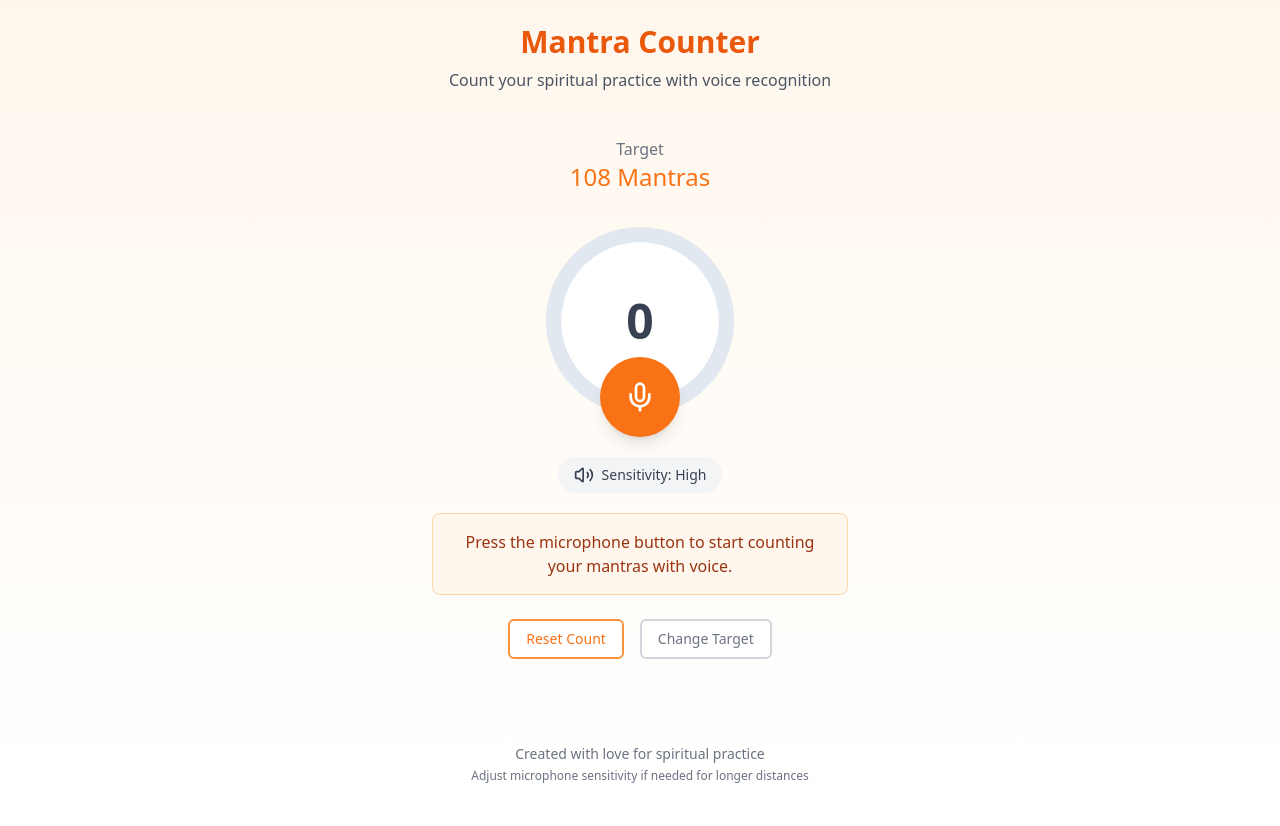
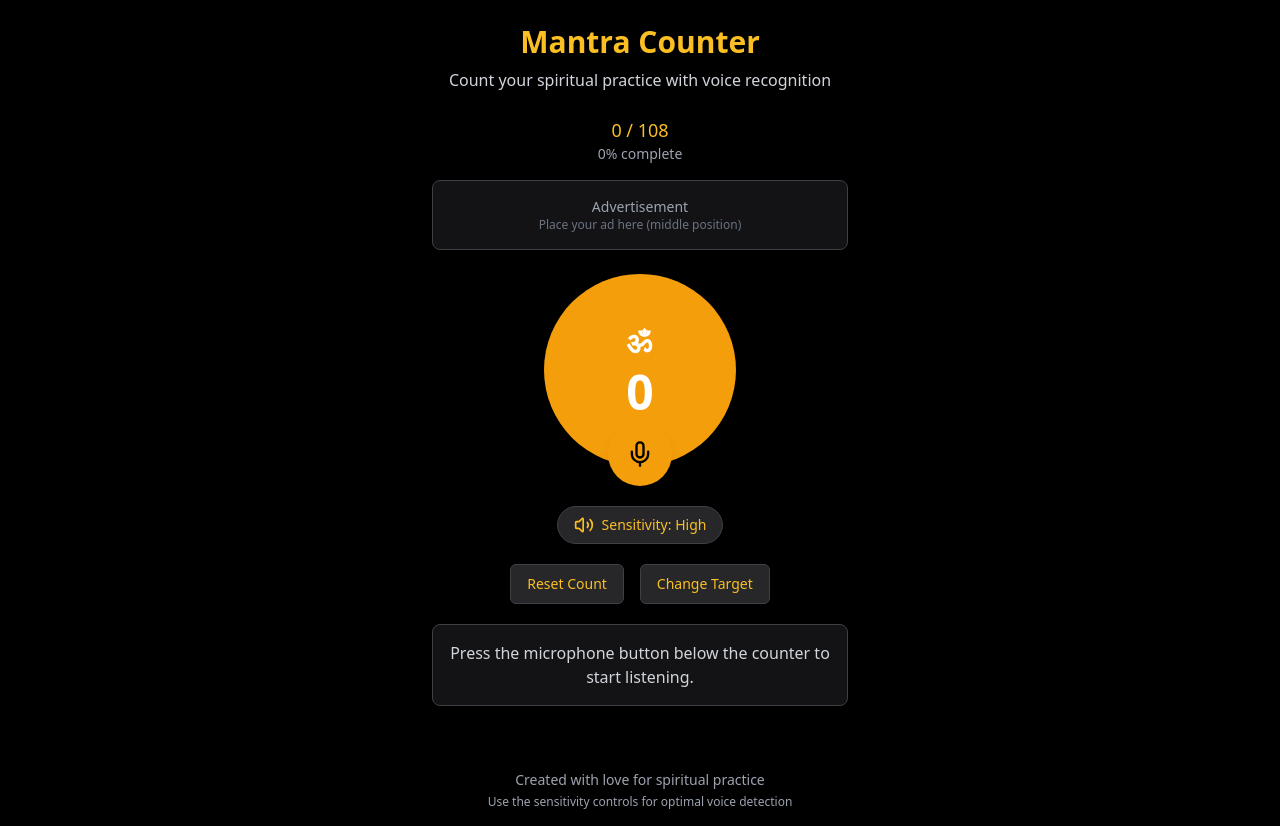
Before and after one commit to StartUpFoundee/audio-mantra-tracker, a React (Vite) app: page / in a window 1280 px wide. Both pictures are taken after a click on the button "108". Before the commit the page ends 800 px from the top, so only its background shows below. Built offline with nearby package versions, Linux system fonts and the light colour scheme.

Commit message:
Refactor UI to match the provided image
The UI was updated to match the provided image, while maintaining the existing voice functionality and sensitivity settings. Added visual indicators for listening status.

```diff
--- a/src/components/MantraCounter.tsx
+++ b/src/components/MantraCounter.tsx
@@ -4,7 +4,7 @@ import { Button } from "@/components/ui/button";
 import { SpeechDetection } from "@/utils/speechDetection";
 import TargetSelector from "@/components/TargetSelector";
 import CompletionAlert from "@/components/CompletionAlert";
-import { Plus, Mic, MicOff, Volume, Volume2, VolumeOff } from "lucide-react";
+import { Mic, MicOff, Volume, Volume2 } from "lucide-react";
 import { toast } from "@/components/ui/sonner";
 
 const MantraCounter: React.FC = () => {
@@ -42,7 +42,6 @@ const MantraCounter: React.FC = () => {
   const requestMicPermission = async () => {
     try {
       const stream = await navigator.mediaDevices.getUserMedia({ audio: true });
-      // Stop tracks immediately after permission granted
       stream.getTracks().forEach(track => track.stop());
       setMicPermission(true);
       toast.success("Microphone access granted");
@@ -61,7 +60,6 @@ const MantraCounter: React.FC = () => {
       if (!granted) return;
     }
 
-    // Set minDecibels based on sensitivity level
     const minDecibelsSettings = [-50, -60, -70]; // low, medium, high
 
     if (!speechDetection.current) {
@@ -73,13 +71,13 @@ const MantraCounter: React.FC = () => {
         },
         onSpeechEnded: () => {
           if (speechDetected.current) {
-            // If we had speech and now it ended with a pause of at least 0.8 second
             const now = Date.now();
             if (now - lastSpeechTime.current > 800) {
               setCurrentCount(count => {
                 const newCount = count + 1;
                 toast.success(`Mantra counted: ${newCount}`, {
                   duration: 1000,
+                  style: { background: '#262626', color: '#fcd34d' },
                 });
                 return newCount;
               });
@@ -98,9 +96,13 @@ const MantraCounter: React.FC = () => {
     if (started) {
       setIsListening(true);
       lastSpeechTime.current = Date.now();
-      toast.success(`Listening for mantras (Sensitivity: ${getSensitivityLabel()})`);
+      toast.success(`Listening for mantras (Sensitivity: ${getSensitivityLabel()})`, {
+        style: { background: '#262626', color: '#fcd34d' }
+      });
     } else {
-      toast.error("Failed to start listening. Please try again.");
+      toast.error("Failed to start listening. Please try again.", {
+        style: { background: '#262626', color: '#fcd34d' }
+      });
     }
   };
 
@@ -124,7 +126,9 @@ const MantraCounter: React.FC = () => {
       }, 300);
     }
 
-    toast.info(`Microphone sensitivity: ${getSensitivityLabel()}`);
+    toast.info(`Microphone sensitivity: ${getSensitivityLabel()}`, {
+      style: { background: '#262626', color: '#fcd34d' }
+    });
   };
 
   const stopListening = () => {
@@ -134,7 +138,9 @@ const MantraCounter: React.FC = () => {
     }
     setIsListening(false);
     setAudioLevel(0);
-    toast.info("Stopped listening");
+    toast.info("Stopped listening", {
+      style: { background: '#262626', color: '#fcd34d' }
+    });
   };
 
   const toggleListening = async () => {
@@ -151,7 +157,9 @@ const MantraCounter: React.FC = () => {
     }
     setCurrentCount(0);
     setShowCompletionAlert(false);
-    toast.info("Counter reset");
+    toast.info("Counter reset", {
+      style: { background: '#262626', color: '#fcd34d' }
+    });
   };
 
   const handleReset = () => {
@@ -159,7 +167,6 @@ const MantraCounter: React.FC = () => {
     setTargetCount(null);
   };
 
-  // Calculate progress percentage
   const progressPercentage = targetCount ? (currentCount / targetCount) * 100 : 0;
 
   const getSensitivityIcon = () => {
@@ -168,105 +175,95 @@ const MantraCounter: React.FC = () => {
     return <Volume2 className="w-5 h-5" />;
   };
 
+  if (targetCount === null) {
+    return <TargetSelector onSelectTarget={handleSelectTarget} />;
+  }
+
   return (
     <div className="flex flex-col items-center w-full max-w-md mx-auto px-4">
-      {targetCount === null ? (
-        <TargetSelector onSelectTarget={handleSelectTarget} />
-      ) : (
-        <div className="flex flex-col items-center w-full">
-          <div className="mb-8 text-center">
-            <p className="text-gray-500">Target</p>
-            <h2 className="text-2xl font-medium text-orange-500">{targetCount} Mantras</h2>
+      <div className="mb-4 text-center w-full">
+        <div className="text-amber-400 text-lg">{currentCount} / {targetCount}</div>
+        <div className="text-sm text-gray-400">{Math.round(progressPercentage)}% complete</div>
+      </div>
+
+      {/* Advertisement placeholder as shown in the reference image */}
+      <div className="w-full bg-zinc-800/50 border border-zinc-700 rounded-lg p-4 mb-6">
+        <p className="text-center text-gray-400 text-sm">Advertisement</p>
+        <p className="text-center text-gray-500 text-xs">Place your ad here (middle position)</p>
       </div>
 
       <div className="counter-display relative mb-10">
-            {/* Progress ring */}
-            <svg className="w-48 h-48" viewBox="0 0 100 100">
-              <circle
-                cx="50"
-                cy="50"
-                r="45"
-                fill="white"
-                stroke="#e2e8f0"
-                strokeWidth="8"
-              />
-              <circle
-                cx="50"
-                cy="50"
-                r="45"
-                fill="transparent"
-                stroke="#f97316"
-                strokeWidth="8"
-                strokeDasharray={`${Math.min(progressPercentage, 100) * 2.83} 283`}
-                strokeDashoffset="0"
-                transform="rotate(-90 50 50)"
-              />
-            </svg>
+        {/* Gold circle similar to the reference image */}
+        <div className="relative">
+          <div className="w-48 h-48 rounded-full bg-amber-500 flex items-center justify-center">
+            <div className="text-white text-5xl font-bold">
+              {/* Om symbol and counter */}
+              <div className="text-3xl mb-2">ॐ</div>
+              <div>{currentCount}</div>
+            </div>
+          </div>
 
-            <div className="absolute inset-0 flex flex-col justify-center items-center">
-              <span className="text-5xl font-bold text-gray-700">{currentCount}</span>
+          {/* Listening indicator */}
           {isListening && (
-                <div className={`mt-2 flex items-center text-sm ${audioLevel > 0 ? 'text-orange-500' : 'text-gray-400'}`}>
-                  <div className="flex space-x-1">
+            <div className="absolute bottom-3 left-1/2 transform -translate-x-1/2 flex space-x-1">
               {[...Array(5)].map((_, i) => (
                 <div
                   key={i}
-                        className={`w-1 h-3 rounded-full transition-all ${
-                          audioLevel > i * 20 ? 'bg-orange-500' : 'bg-gray-300'
+                  className={`w-1 rounded-full transition-all ${
+                    audioLevel > i * 20 ? 'bg-white' : 'bg-amber-700'
                   }`}
                   style={{ height: `${Math.min(8 + (i * 3), 20) + (audioLevel > i * 20 ? 4 : 0)}px` }}
                 />
               ))}
-                  </div>
             </div>
           )}
         </div>
 
         <button
           onClick={toggleListening}
-              className={`absolute -bottom-5 left-1/2 transform -translate-x-1/2 flex items-center justify-center w-20 h-20 rounded-full ${
-                isListening ? 'bg-red-500 hover:bg-red-600' : 'bg-orange-500 hover:bg-orange-600'
-              } text-white transition-colors shadow-lg`}
+          className={`absolute -bottom-5 left-1/2 transform -translate-x-1/2 flex items-center justify-center w-16 h-16 rounded-full shadow-lg ${
+            isListening ? 'bg-red-600 hover:bg-red-700' : 'bg-amber-500 hover:bg-amber-600'
+          } text-black transition-colors`}
         >
           {isListening ? (
-                <MicOff className="w-8 h-8" />
+            <MicOff className="w-7 h-7" />
           ) : (
-                <Mic className="w-8 h-8" />
+            <Mic className="w-7 h-7" />
           )}
         </button>
       </div>
 
       <button
         onClick={toggleSensitivity}
-            className="flex items-center justify-center gap-2 mb-3 px-4 py-2 bg-gray-100 hover:bg-gray-200 rounded-full text-sm font-medium text-gray-700 transition-colors"
+        className="flex items-center justify-center gap-2 mb-5 px-4 py-2 bg-zinc-800 hover:bg-zinc-700 border border-zinc-700 rounded-full text-sm font-medium text-amber-400 transition-colors"
       >
         {getSensitivityIcon()}
         <span>Sensitivity: {getSensitivityLabel()}</span>
       </button>
 
-          <div className="mt-2 text-center p-4 bg-orange-50 border border-orange-200 rounded-lg max-w-md w-full">
-            <p className="text-orange-800">
-              {isListening
-                ? `Listening for your mantras. Speak clearly with at least 1 second pause between mantras. Current sensitivity: ${getSensitivityLabel()}.`
-                : "Press the microphone button to start counting your mantras with voice."}
-            </p>
-          </div>
-
-          <div className="flex gap-4 mt-6">
+      <div className="flex gap-4">
         <Button
           variant="outline"
-              className="border-2 border-orange-400 text-orange-500"
+          className="bg-zinc-800 hover:bg-zinc-700 text-amber-400 border border-zinc-700"
           onClick={resetCounter}
         >
           Reset Count
         </Button>
         <Button
           variant="outline"
-              className="border-2 border-gray-300 text-gray-500"
+          className="bg-zinc-800 hover:bg-zinc-700 text-amber-400 border border-zinc-700"
           onClick={handleReset}
         >
           Change Target
         </Button>
+      </div>
+
+      <div className="mt-5 text-center p-4 bg-zinc-800/50 border border-zinc-700 rounded-lg max-w-md w-full">
+        <p className="text-gray-300">
+          {isListening
+            ? `Listening active (${getSensitivityLabel()} sensitivity). Speak clearly with pauses between mantras.`
+            : "Press the microphone button below the counter to start listening."}
+        </p>
       </div>
 
       <CompletionAlert
@@ -275,8 +272,6 @@ const MantraCounter: React.FC = () => {
         onClose={() => setShowCompletionAlert(false)}
       />
     </div>
-      )}
-    </div>
   );
 };
 
--- a/src/pages/Index.tsx
+++ b/src/pages/Index.tsx
@@ -4,19 +4,19 @@ import MantraCounter from "@/components/MantraCounter";
 
 const Index: React.FC = () => {
   return (
-    <div className="min-h-screen flex flex-col bg-gradient-to-b from-orange-50 to-white">
+    <div className="min-h-screen flex flex-col bg-black text-white">
       <header className="py-6 text-center">
-        <h1 className="text-3xl font-bold text-orange-600">Mantra Counter</h1>
-        <p className="text-gray-600 mt-2">Count your spiritual practice with voice recognition</p>
+        <h1 className="text-3xl font-bold text-amber-400">Mantra Counter</h1>
+        <p className="text-gray-300 mt-2">Count your spiritual practice with voice recognition</p>
       </header>
 
       <main className="flex-1 flex items-center justify-center px-4 pb-12">
         <MantraCounter />
       </main>
 
-      <footer className="py-4 text-center text-gray-500 text-sm">
+      <footer className="py-4 text-center text-gray-400 text-sm">
         <p>Created with love for spiritual practice</p>
-        <p className="mt-1 text-xs">Adjust microphone sensitivity if needed for longer distances</p>
+        <p className="mt-1 text-xs">Use the sensitivity controls for optimal voice detection</p>
       </footer>
     </div>
   );
```
Also changed, not shown: src/components/TargetSelector.tsx (+18 -9 lines). Lines whose indentation alone changed are shown as unchanged.
